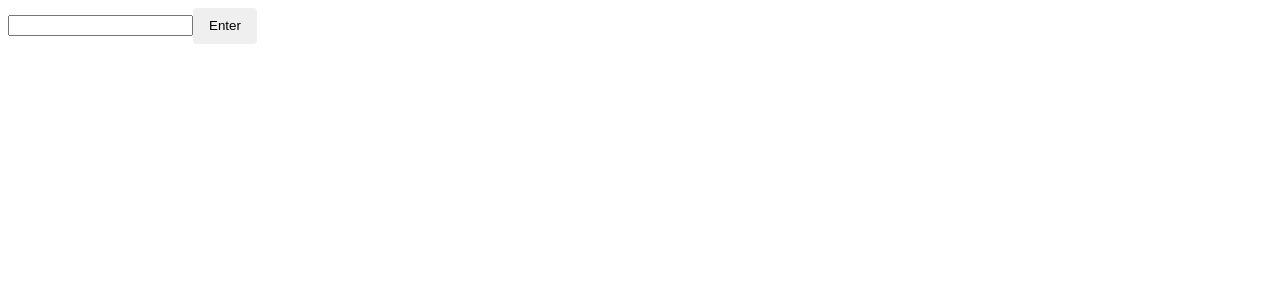
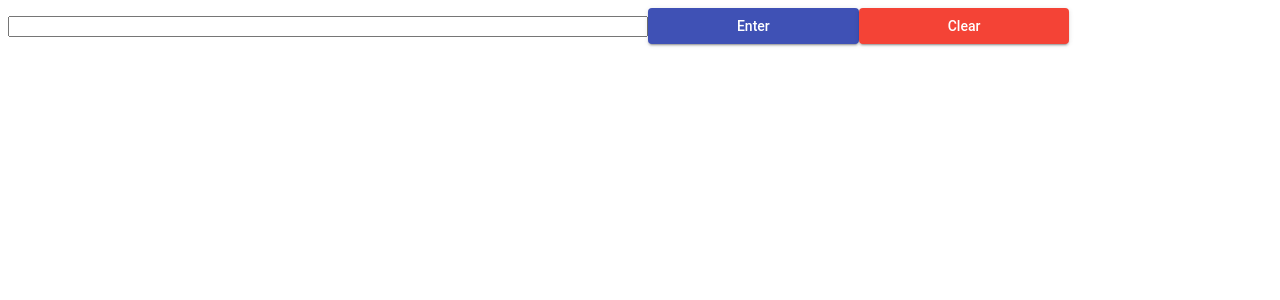
Before and after one commit to ThomasMeyer88/word-machine-emulator, an Angular app: page / in a window 1280 px wide. Shown: the top 300 px of the page. Built offline with nearby package versions, Linux system fonts and the light colour scheme.

Commit message:
added visual elements

```diff
--- a/src/app/wm-logic/wm-logic.component.html
+++ b/src/app/wm-logic/wm-logic.component.html
@@ -1,7 +1,17 @@
-<form [formGroup]="inputForm" (ngSubmit)="input(inputForm.controls.inputString.value)">
-    <mat-error *ngIf="error">
-        Invalid Entry.  Valid entries are numeric, +, -, DUP, and SUP.
-    </mat-error>
-    <input type="text" matInput formControlName="inputString" placeholder="">
-    <button mat-raised-button color="primary" type="submit">Enter</button>
-</form>
+<div class="row col-12">
+    <form [formGroup]="inputForm" (ngSubmit)="input(inputForm.controls.inputString.value)" class="col-9" style="display: inline">
+        <mat-error *ngIf="error" class="row col-12">
+            {{errorMessage}}
+        </mat-error>
+        <input type="text" matInput formControlName="inputString" placeholder="" class="col-6">
+        <button mat-raised-button color="primary" type="submit" class="col-2">Enter</button>
+    </form>
+    <button mat-raised-button color="warn" (click)="clearStack()" class="col-2">Clear</button>
+</div>
+
+
+<div class="row col-12 mt-3">
+    <div *ngFor="let x of stack; index as i">
+        Index {{i + 1}}: {{x}}
+    </div>
+</div>
--- a/src/app/wm-logic/wm-logic.component.ts
+++ b/src/app/wm-logic/wm-logic.component.ts
@@ -9,6 +9,7 @@ import { FormControl, FormGroup } from '@angular/forms';
 export class WmLogicComponent {
 
   error: Boolean = false;
+  errorMessage = 'Invalid Entry.  Valid entries are numeric, +, -, DUP, and SUP.  Addition and Subtraction requires multiple numbers present in stack. Duplication and Removal requires a number present in stack';
   stack: Number[] = [];
 
   inputForm = new FormGroup({
@@ -18,8 +19,12 @@ export class WmLogicComponent {
   constructor() { }
 
 
+  clearStack() {
+    this.stack = [];
+  }
 
   input(arr: string) {
+    this.error = false;
     let splitArr = arr.split(' ');
     splitArr.forEach(i => {
       this.processCommand(i);
@@ -32,9 +37,9 @@ export class WmLogicComponent {
       this.stack.push(parseInt(i));
     }
     else if ((i.toUpperCase() === "DUP" || i.toUpperCase() === "POP") && this.stack.length > 0) {
-      if (i === "DUP") {
+      if (i.toUpperCase() === "DUP") {
         this.stack.push(this.stack[this.stack.length - 1]);
-      } else if (i === "POP") {
+      } else if (i.toUpperCase() === "POP") {
         this.stack.pop();
       }
     }
@@ -51,6 +56,7 @@ export class WmLogicComponent {
       }
     }
     else {
+      this.error = true;
       throw new Error('Can not be parsed');
     }
 
--- a/src/styles.css
+++ b/src/styles.css
@@ -1 +1,88 @@
-/* You can add global styles to this file, and also import other style files */
+@import "~@angular/material/prebuilt-themes/indigo-pink.css";
+
+.row {
+    float: left;
+}
+.col-1 {
+    width: 8.3%;
+}
+.col-2 {
+    width: 16.67%;
+}
+.col-3 {
+    width: 25%;
+}
+.col-4 {
+    width: 33.3%;
+}
+.col-5 {
+    width: 41.6%;
+}
+.col-6 {
+    width: 50%;
+}
+.col-7 {
+    width: 58.3%;
+}
+.col-8 {
+    width: 66.6%;
+}
+.col-9 {
+    width: 75%;
+}
+.col-10 {
+    width: 83.3%;
+}
+.col-11 {
+    width: 91.6%;
+}
+.col-12 {
+    width: 100%;
+}
+
+.p-1 {
+    padding: 0.2rem;
+}
+.p-2 {
+    padding: 0.4rem;
+}
+.p-3 {
+    padding: 0.6rem;
+}
+.p-4 {
+    padding: 0.8rem;
+}
+.p-5 {
+    padding: 0.10rem;
+}
+
+.mt-1 {
+    margin-top: 0.2rem;
+}
+.mt-2 {
+    margin-top: 0.4rem;
+}
+.mt-3 {
+    margin-top: 0.6rem;
+}
+.mt-4 {
+    margin-top: 0.8rem;
+}
+.mt-5 {
+    margin-top: 1rem;
+}
+.mt-6 {
+    margin-top: 1.2rem;
+}
+.mt-7 {
+    margin-top: 1.4rem;
+}
+.mt-8 {
+    margin-top: 1.6rem;
+}
+.mt-9 {
+    margin-top: 1.8rem;
+}
+.mt-10 {
+    margin-top: 2rem;
+}
```
